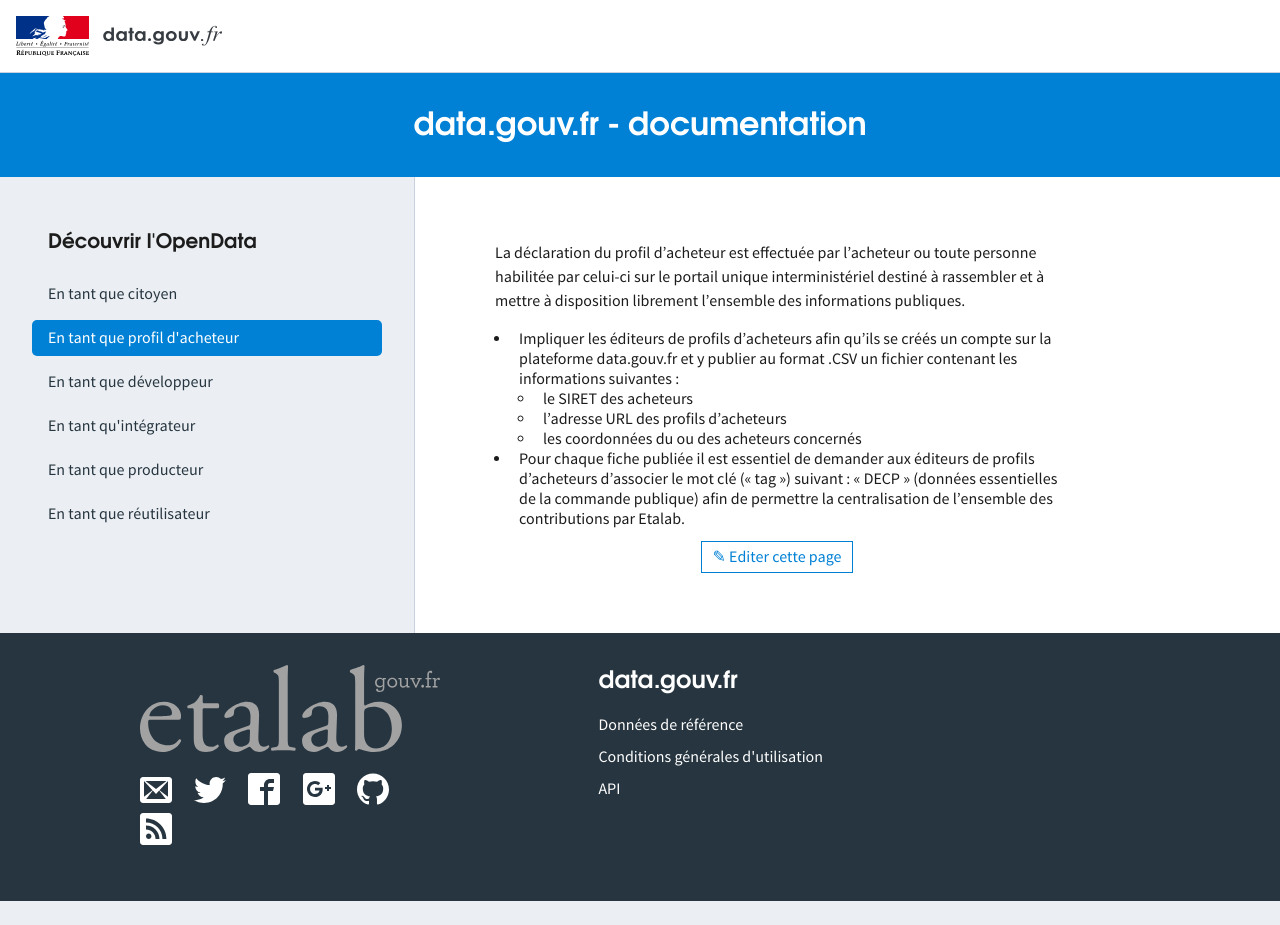
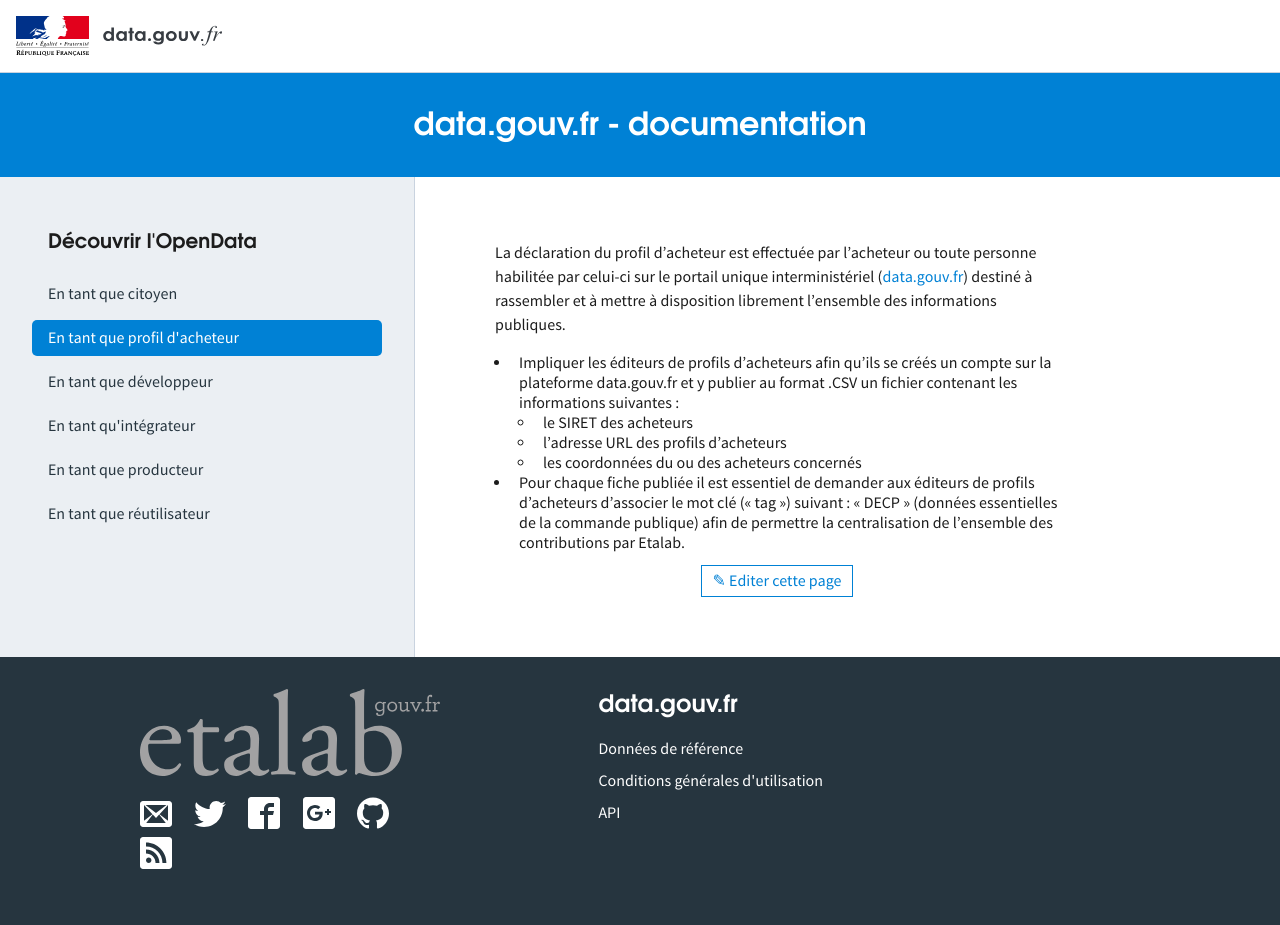
Before and after one commit to etalab/doc.data.gouv.fr, a Jekyll site: the page built from _faq/comment-remplir-les-obligations-légales-de-déclaration-des-profils-d-acheteur.md, in a window 1280 px wide. Built offline with Jekyll 4.4.1, drawn with Linux system fonts in a browser that asks for light colours; before the commit the page ends 901 px from its top, so only the background shows below that.

Commit message:
Update comment-remplir-les-obligations-légales-de-déclaration-des-profils-d-acheteur.md

```diff
--- a/_faq/comment-remplir-les-obligations-légales-de-déclaration-des-profils-d-acheteur.md
+++ b/_faq/comment-remplir-les-obligations-légales-de-déclaration-des-profils-d-acheteur.md
@@ -5,7 +5,7 @@
 subtitle: En tant que profil d'acheteur
 label: En tant que profil d'acheteur
 ---
-La déclaration du profil d'acheteur est effectuée par l'acheteur ou toute personne habilitée par celui-ci sur le portail unique interministériel destiné à rassembler et à mettre à disposition librement l'ensemble des informations publiques.
+La déclaration du profil d'acheteur est effectuée par l'acheteur ou toute personne habilitée par celui-ci sur le portail unique interministériel ([data.gouv.fr](https://data.gouv.fr)) destiné à rassembler et à mettre à disposition librement l'ensemble des informations publiques.
 
 * Impliquer les éditeurs de profils d’acheteurs afin qu’ils se créés un compte sur la plateforme data.gouv.fr et y publier au format .CSV un fichier contenant les informations suivantes :
   * le SIRET des acheteurs
```
